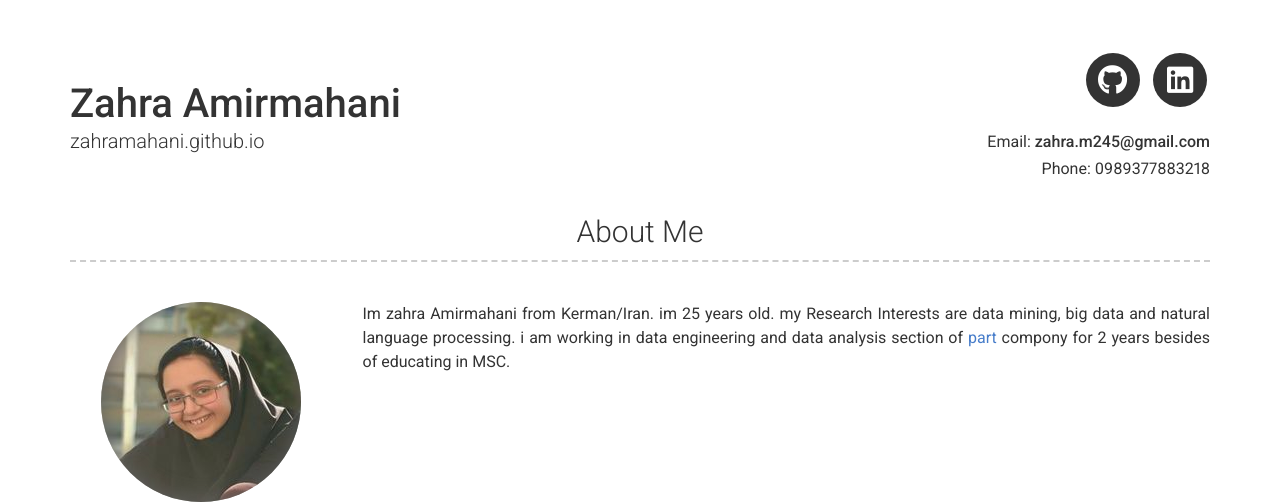
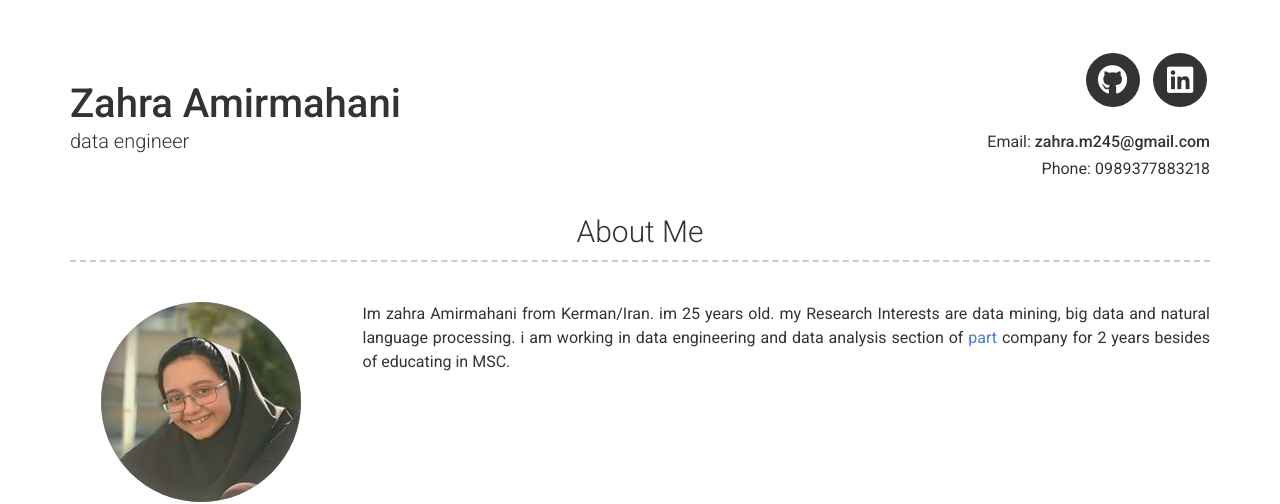
Before and after one commit to zahramahani/zahramahani.github.io, a Jekyll site: the page built from index.md, in a window 1280 px wide. Shown: the top 504 px of the page. Built offline with Jekyll 4.4.1, drawn with Linux system fonts in a browser that asks for light colours; nearby versions of some CDN libraries.

Commit message:
Update _config.yml

```diff
--- a/_config.yml
+++ b/_config.yml
@@ -7,6 +7,7 @@ version: 2
 
 # Personal info
 name: Zahra Amirmahani
+title: data engineer
 email: zahra.m245@gmail.com
 # email_title: Email (Email title override)
 phone: 0989377883218
@@ -19,7 +20,7 @@ darkmode: false
 
 # Social links
 github_username: zahramahani
-linkedin_username: zahra mahani
+linkedin_username: zahra-mahani-9290aa141
 
 # Additional icon links
 # additional_links:
@@ -39,7 +40,7 @@ linkedin_username: zahra mahani
 # About Section
 # about_title: About Me (Use this to override about section title)
 about_profile_image: images/zahra.png
-about_content: Im zahra Amirmahani from Kerman/Iran. im 25 years old. my Research Interests are data mining, big data and natural language processing. i am working in data engineering and data analysis section of <a href="https://www.partdp.ir"> part </a> compony for 2 years besides of educating in MSC.
+about_content: Im zahra Amirmahani from Kerman/Iran. im 25 years old. my Research Interests are data mining, big data and natural language processing. i am working in data engineering and data analysis section of <a href="https://www.partdp.ir"> part </a> company for 2 years besides of educating in MSC.
 
 content:
   - title: Projects # Title for the section
```
